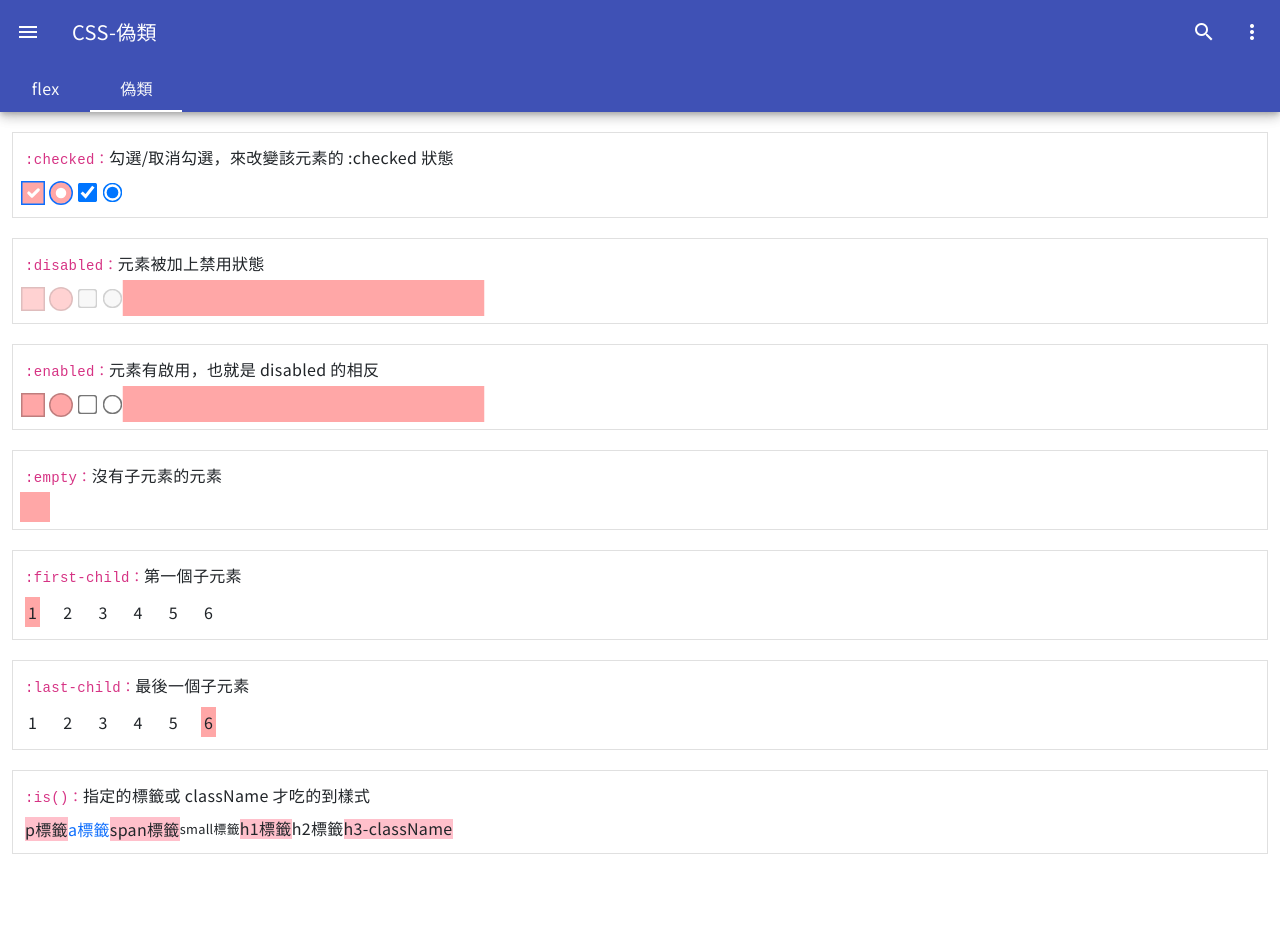
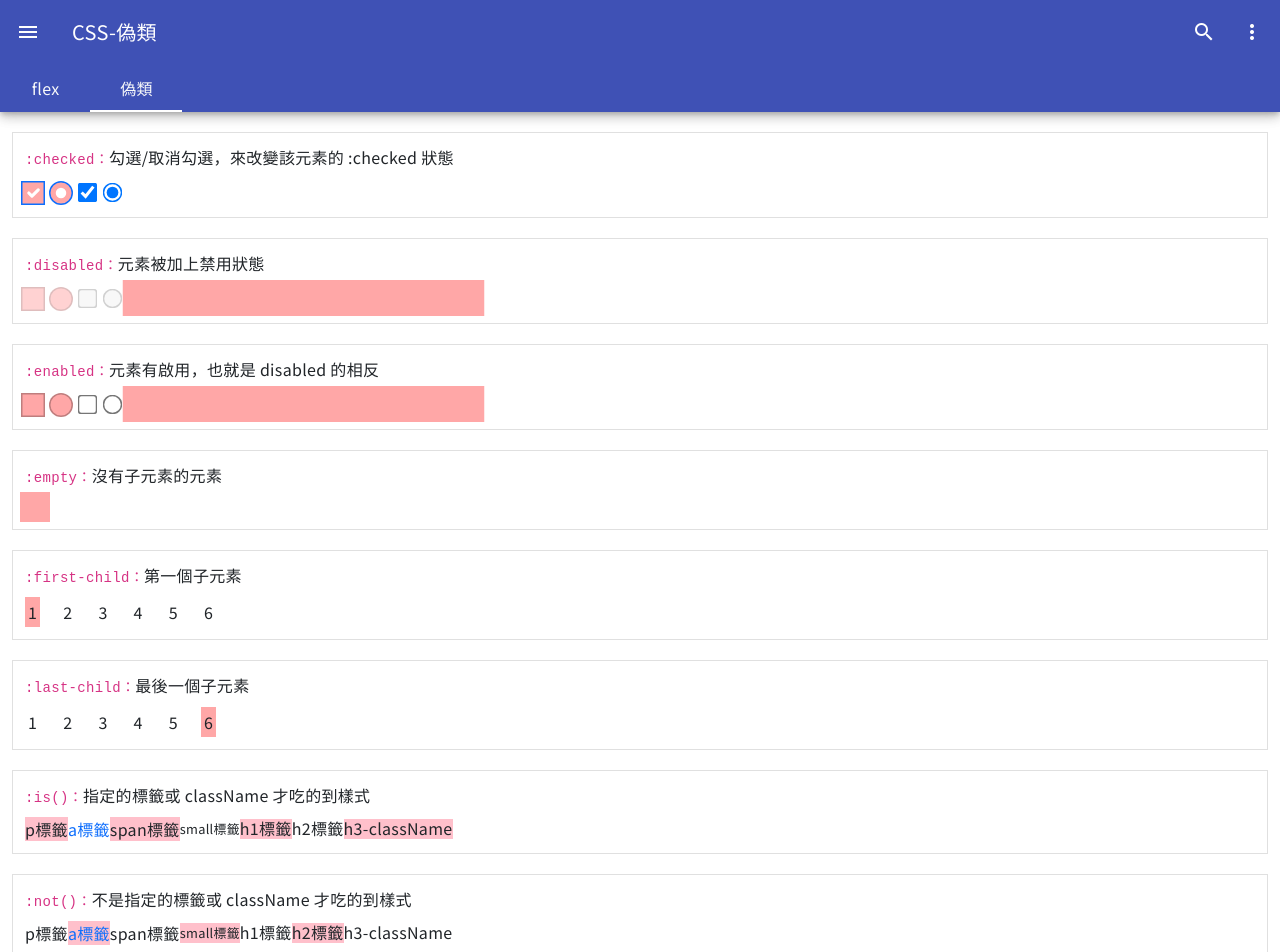
Before and after one commit to MizuYang/css-test, a Vue app: page /#/css/pseudoClasses in a window 1280 px wide. Shown: the top 952 px of the page. Before the commit the page ends 862 px from the top, so only its background shows below. Built offline with nearby package versions, Linux system fonts and the light colour scheme.

Commit message:
新增 :not()

```diff
--- /dev/null
+++ b/src/components/css/pseudoClasses/Not.vue
@@ -0,0 +1,26 @@
+<script setup></script>
+
+<template>
+  <section class="mt-5 my-2">
+    <div class="d-flex aling-items-center mb-2">
+      <slot name="title"></slot>
+      <slot name="content"></slot>
+    </div>
+
+    <div class="d-flex align-items-center test-not">
+      <p>p標籤</p>
+      <a href="javascript:;">a標籤</a>
+      <span>span標籤</span>
+      <small>small標籤</small>
+      <h1>h1標籤</h1>
+      <h2>h2標籤</h2>
+      <h3 class="h3">h3-className</h3>
+    </div>
+   </section>
+</template>
+
+<style lang='scss' scope>
+.test-not > :not(p, span, h1, .h3) {
+  background-color: pink;
+}
+</style>
--- a/src/views/css/items/PseudoClasses.vue
+++ b/src/views/css/items/PseudoClasses.vue
@@ -43,6 +43,12 @@ const demoData = reactive({
     title: ':is()',
     content: '指定的標籤或 className 才吃的到樣式',
     component: ''
+  },
+  not: {
+    fileName: 'Not',
+    title: ':not()',
+    content: '不是指定的標籤或 className 才吃的到樣式',
+    component: ''
   }
 })
 
```
